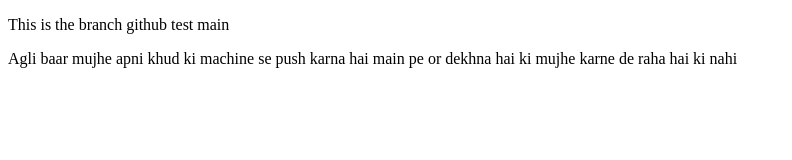
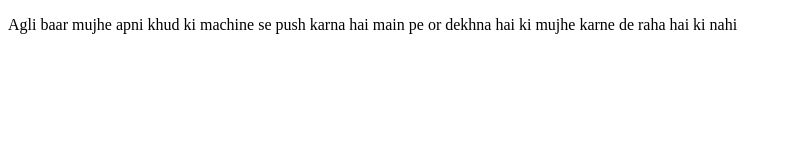
Before and after one commit to pranavtartey/githubtest, a plain HTML site: page index.html in a window 1280 px wide. Shown: the whole page, without its empty margins (0-792 px from the left). Drawn offline with Linux system fonts and the light colour scheme.

Commit message:
This is the new commit made by arqam ahmad siddqui

```diff
--- a/index.html
+++ b/index.html
@@ -7,7 +7,7 @@
   </head>
 
   <body>
-    <p>This is the branch github test main</p>
+
     <p>
       Agli baar mujhe apni khud ki machine se push karna hai main pe or dekhna
       hai ki mujhe karne de raha hai ki nahi
```
